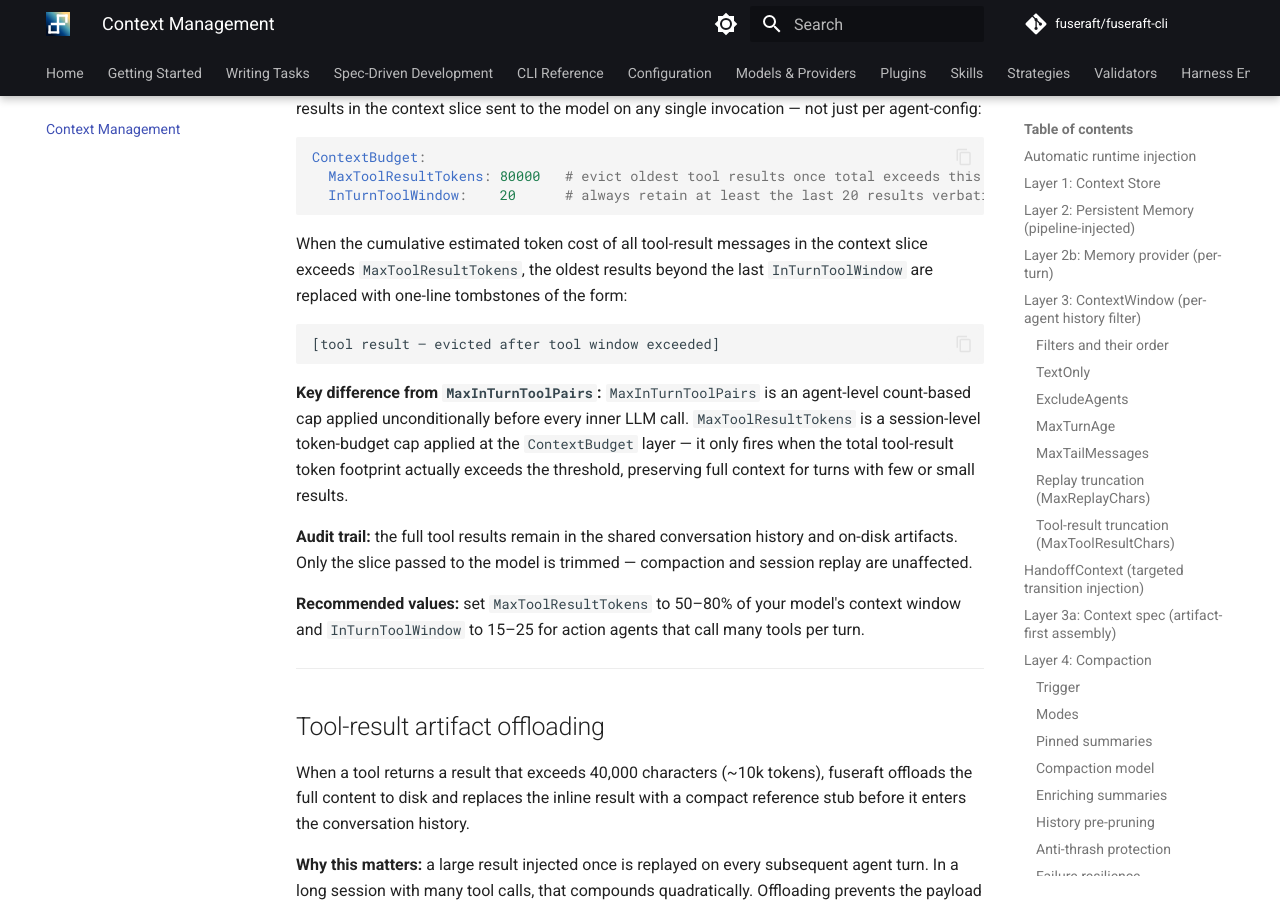
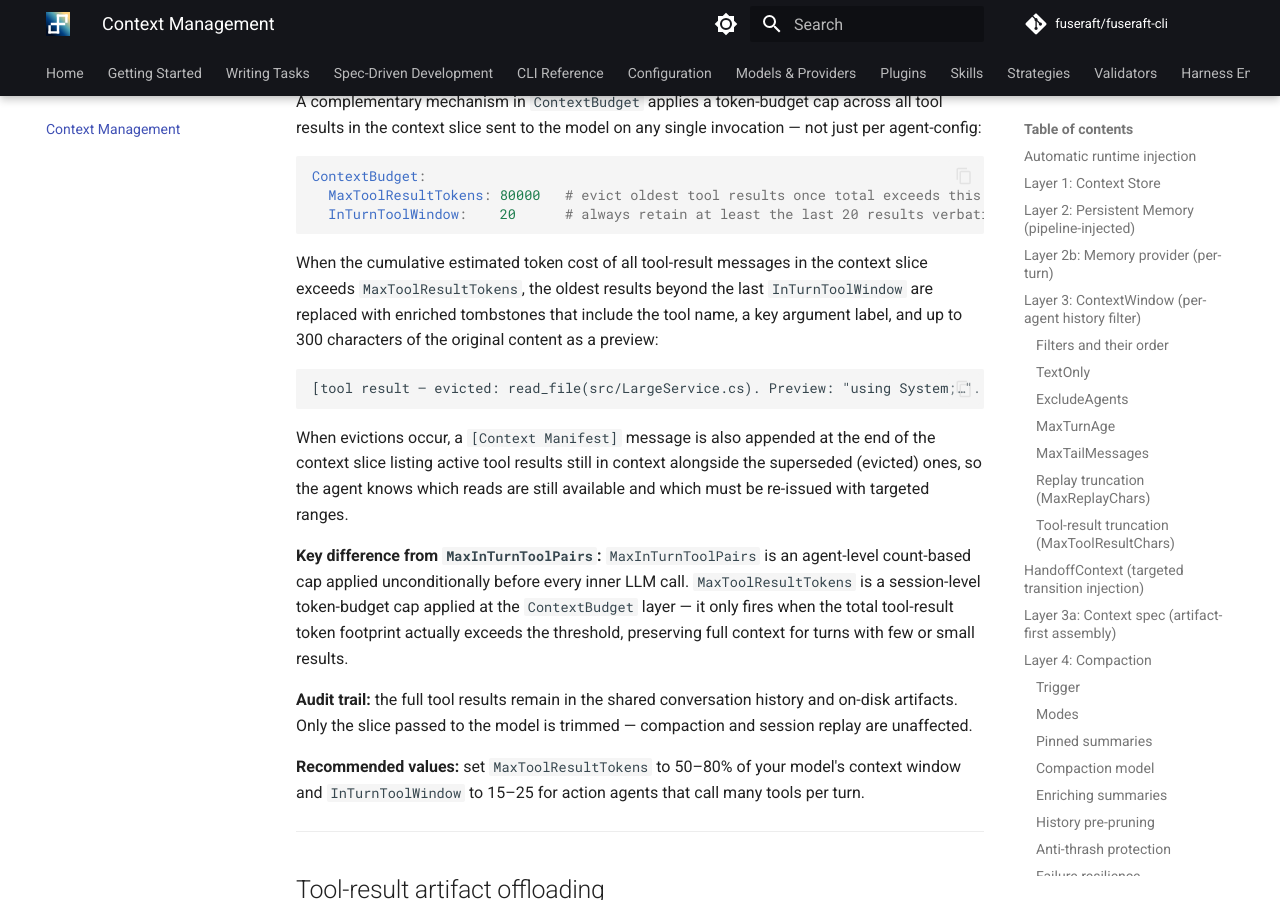
Before and after one commit to fuseraft/fuseraft-cli, an MkDocs documentation site: the page built from docs/context-management.md, in a window 1280 px wide and 900 px high, scrolled down 14214 px. Built offline with MkDocs 1.6.1 and Material for MkDocs 9.7.7, drawn with Linux system fonts in a browser that asks for light colours; comment, search, counter and statistics services are not loaded; some of the changed text lies outside the part shown.

Commit message:
docs(context): update tombstone format and add task reminder to pipeline
- Tombstone example was the old one-liner; now shows the enriched format
  with tool label and content preview that ships in this branch
- Context Manifest (appended when evictions occur) was not documented
- Task Reminder step was missing from both pipeline overview and diagram

````diff
--- a/docs/context-management.md
+++ b/docs/context-management.md
@@ -18,6 +18,7 @@ Each agent turn — ContextAssemblyPipeline (always on)
   └─ Context window filter       → per-agent history slice (ContextWindow config)
   └─ Session context injection   → session summary prepended (if present)
   └─ Artifact offloading         → tool results > 40k chars stored to disk; stub replaces inline (always on)
+  └─ Task Reminder               → task repeated at recency end when context > 2 000 chars (primacy+recency sandwich)
 
 History too long
   └─ Compaction                  → replace old turns with a summary + tool-call trace
@@ -582,11 +583,13 @@ ContextBudget:
   InTurnToolWindow:    20      # always retain at least the last 20 results verbatim
 ```
 
-When the cumulative estimated token cost of all tool-result messages in the context slice exceeds `MaxToolResultTokens`, the oldest results beyond the last `InTurnToolWindow` are replaced with one-line tombstones of the form:
+When the cumulative estimated token cost of all tool-result messages in the context slice exceeds `MaxToolResultTokens`, the oldest results beyond the last `InTurnToolWindow` are replaced with enriched tombstones that include the tool name, a key argument label, and up to 300 characters of the original content as a preview:
 
 ```
-[tool result — evicted after tool window exceeded]
+[tool result — evicted: read_file(src/LargeService.cs). Preview: "using System;…". Re-read with targeted ranges if needed.]
 ```
+
+When evictions occur, a `[Context Manifest]` message is also appended at the end of the context slice listing active tool results still in context alongside the superseded (evicted) ones, so the agent knows which reads are still available and which must be re-issued with targeted ranges.
 
 **Key difference from `MaxInTurnToolPairs`:** `MaxInTurnToolPairs` is an agent-level count-based cap applied unconditionally before every inner LLM call. `MaxToolResultTokens` is a session-level token-budget cap applied at the `ContextBudget` layer — it only fires when the total tool-result token footprint actually exceeds the threshold, preserving full context for turns with few or small results.
 
@@ -743,12 +746,13 @@ Here is the full sequence from session start through a long-running session:
    │  └─ SanitizeToolPairs — strip orphaned assistant tool-call frames (strict providers)
    ├─ Session context injection → context_summary.md prepended when present
    ├─ Knowledge artifact appended as [Pipeline Knowledge] user message
+   ├─ Task Reminder appended when context > 2 000 chars — primacy+recency sandwich reduces lost-in-the-middle drift
    └─ Assembled context → sent to LLM
       ├─ Session read cache — read_file returns hint instead of full content if file unchanged since last read/write this session
       ├─ Tool-result artifact offloading — results > 40k chars stored to disk; stub replaces inline content
       ├─ MaxInTurnToolPairs — sliding window: keep only last N tool pairs per inner call
       ├─ MaxInTurnContextTokens — budget-reactive: trim oldest pairs when over budget
-      ├─ MaxToolResultTokens / InTurnToolWindow — tombstone oldest tool results beyond token budget
+      ├─ MaxToolResultTokens / InTurnToolWindow — tombstone oldest results with label+preview; append [Context Manifest] when evictions occur
       └─ On context/413 error → adaptive trim retry (up to 3 stages)
 
    Post-turn
````
